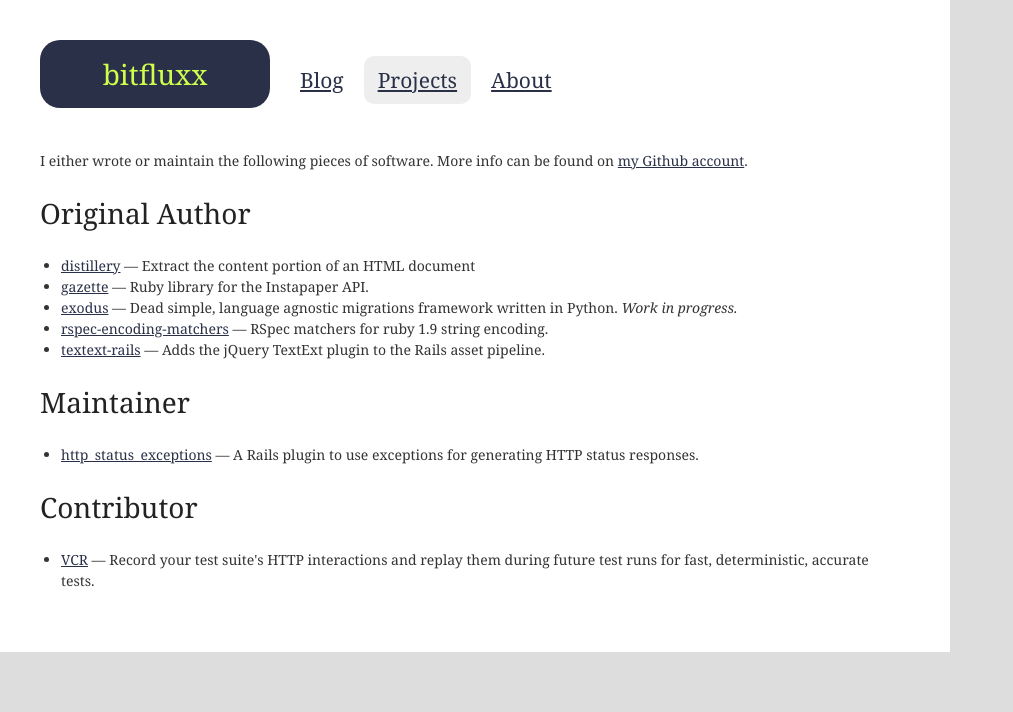
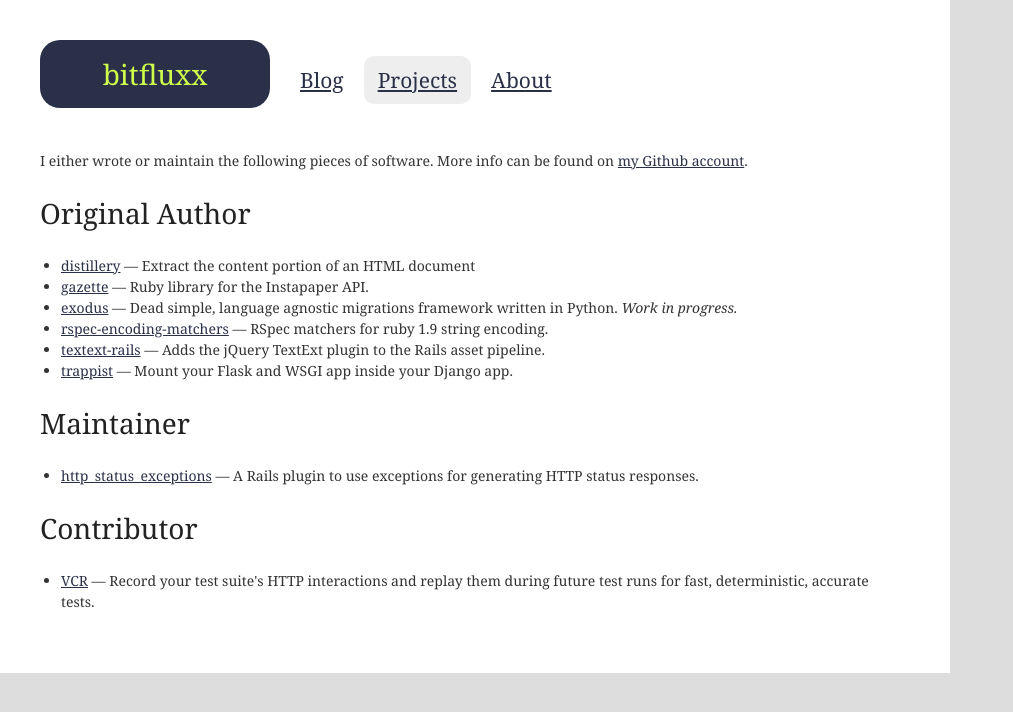
Before and after one commit to Fluxx/bitfluxx.com, a Jekyll site: the page built from projects.html, in a window 1280 px wide. Shown: the top 712 px of the page, without its empty margins (0-1013 px from the left). Built offline with Jekyll 4.4.1, drawn with Linux system fonts in a browser that asks for light colours.

Commit message:
Add trappist to list of projects

```diff
--- a/projects.html
+++ b/projects.html
@@ -26,6 +26,9 @@ section: projects
     <li>
       <a href="https://github.com/Fluxx/textext-rails">textext-rails</a> &mdash; Adds the jQuery TextExt plugin to the Rails asset pipeline.
     </li>
+    <li>
+      <a href="https://github.com/fluxx/trappist">trappist</a> &mdash; Mount your Flask and WSGI app inside your Django app.
+    </li>
   </ul>
 
   <h2>Maintainer</h2>
```
Also changed, not shown: 1 other file.
